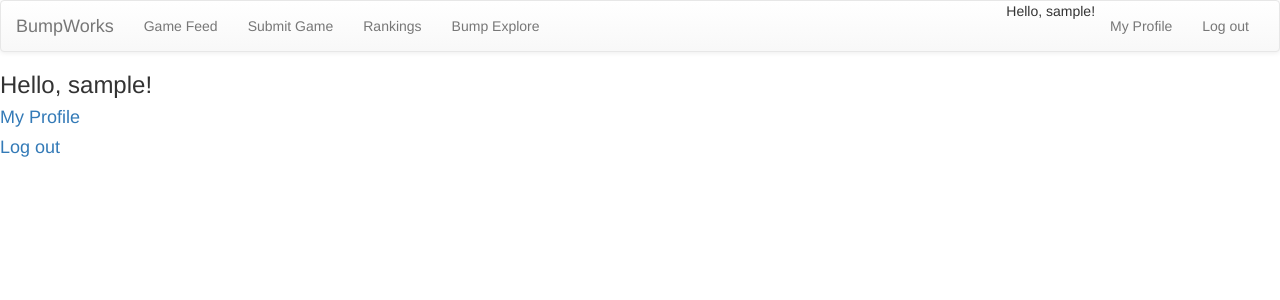
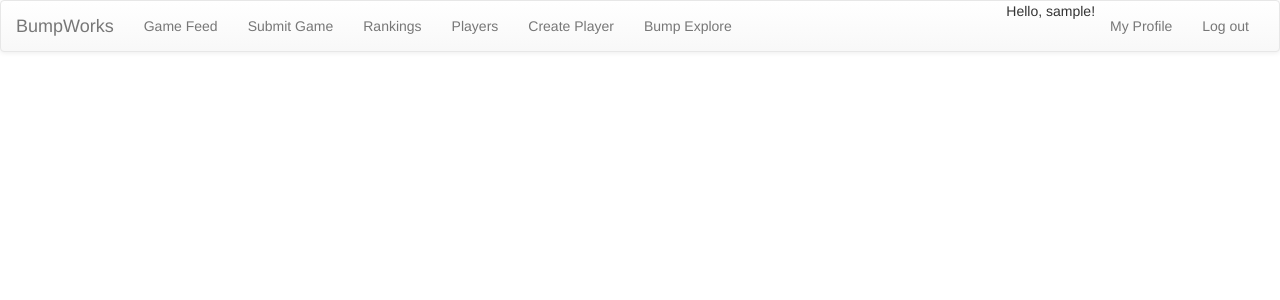
Before and after one commit to Bumpworks/bumpsite, a Django app: page /bump/ in a window 1280 px wide. Shown: the top 300 px of the page. Run offline with Django 3.2, Linux system fonts and the light colour scheme; the visitor is signed in with stand-in values (Sample User, id 1); data that the repository does not hold is empty; some libraries are stand-ins or nearby versions.

Commit message:
fix #18 close #23 close #24 close #25 close #27

```diff
--- a/mysite/bump/templates/bump/base.html
+++ b/mysite/bump/templates/bump/base.html
@@ -32,8 +32,10 @@
 
       <li><a href="{% url 'bump:index' %}">Game Feed</a></li>
         <li><a href="{% url 'bump:game_submit' %}">Submit Game</a></li>
-         <li><a href="{% url 'bump:rankings' %}">Rankings</a></li>
-         <li><a href="http://bump.suyashkumar.com">Bump Explore</a></li>
+        <li><a href="{% url 'bump:rankings' %}">Rankings</a></li>
+        <li><a href="{% url 'bump:player_info' %}">Players</a></li>
+        <li><a href="{% url 'bump:create_player' %}">Create Player</a></li>
+        <li><a href="http://bump.suyashkumar.com">Bump Explore</a></li>
       </ul>
 
       <ul class="nav navbar-nav navbar-right">
--- a/mysite/bump/templates/bump/feed.html
+++ b/mysite/bump/templates/bump/feed.html
@@ -1,13 +1,5 @@
 {% extends 'bump/base.html' %}
 {% block content %}
-    {% if user.is_authenticated %}
-    <h3>Hello, {{ user.username }}!</h3>
-    <h4><a href='/bump/profiles/{{ user.player.identifier }}'>My Profile</a></h4>
-    <h4><a href='/bump/logout/'>Log out</a></h4>
-    {% else %}
-    <h3><a href='/bump/login'>Log in</a> or <a href='/bump/register/'>Register</a></h3>
-    {% endif %}
-
     {% if games_feed %}
     <ul>
     {% for game in games_feed %}
--- a/mysite/bump/templates/bump/game_submit.html
+++ b/mysite/bump/templates/bump/game_submit.html
@@ -20,10 +20,5 @@
     {% endfor %}
     </ul>
 {% endif %}
-<select>
-{% for player in players %}
-<option>{{ player.identifier }}</option>
-{% endfor %}
-</select
 </body>
 {% endblock %}
--- a/mysite/bump/templates/bump/login.html
+++ b/mysite/bump/templates/bump/login.html
@@ -1,7 +1,5 @@
 {% extends 'bump/base.html' %}
 {% block content %}
-        <h1>Login to Le Bump</h1>
-
         <form id="login_form" method="post" action="/bump/login/">
             {% csrf_token %}
             Username: <input type="text" name="username" value="" size="50" />
--- a/mysite/bump/views.py
+++ b/mysite/bump/views.py
@@ -50,6 +50,7 @@ def submit_game(request):
                     game = Game(winner=winner,loser=loser,advantage=advantage,finisher=finisher,table=table,date=date,recorder=game_recorder)
                     game.save()
             form = GameSubmissionForm()
+            return HttpResponseRedirect('')
     else:
         form = GameSubmissionForm()
     feed_games = Game.objects.order_by('-pk')[:20]
```
